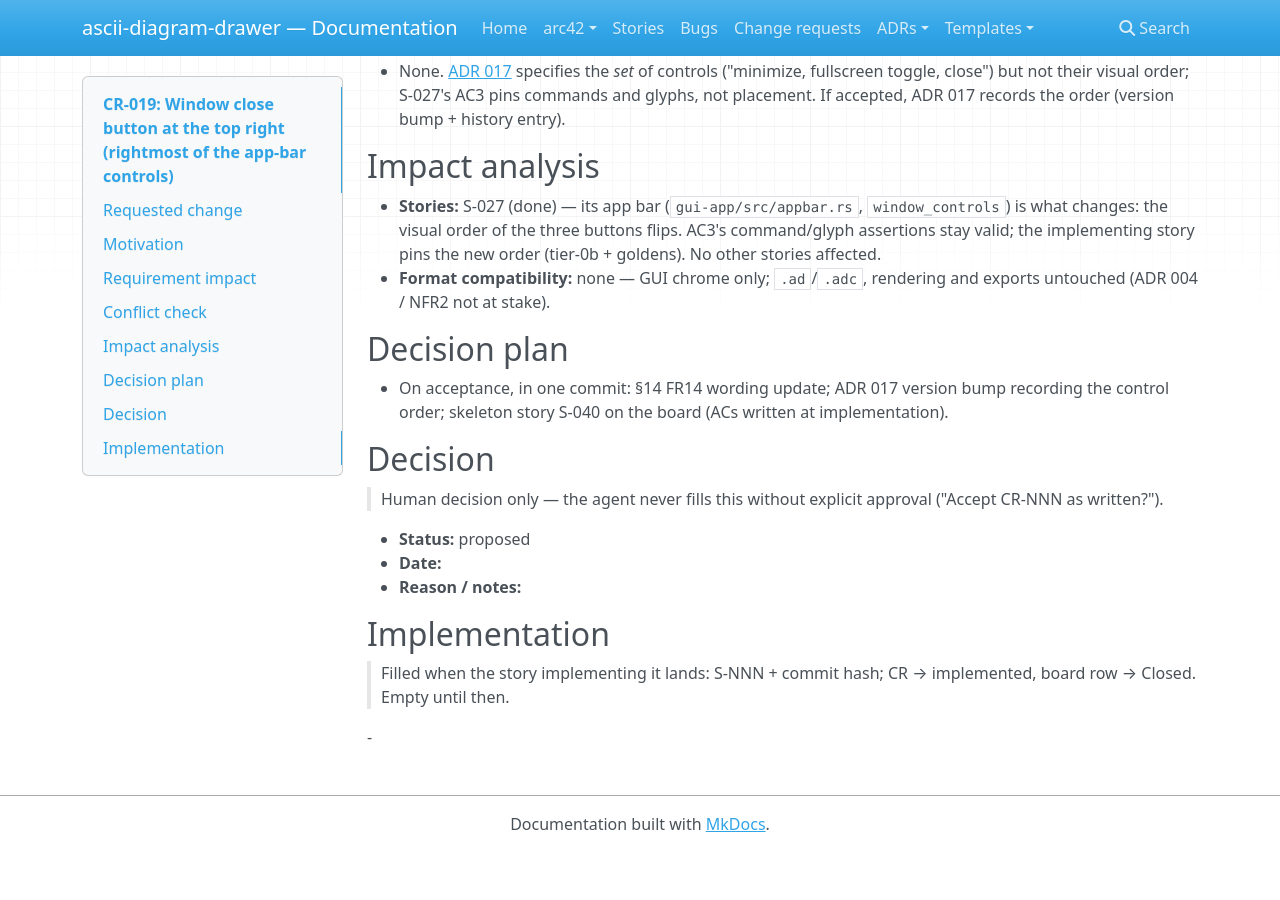
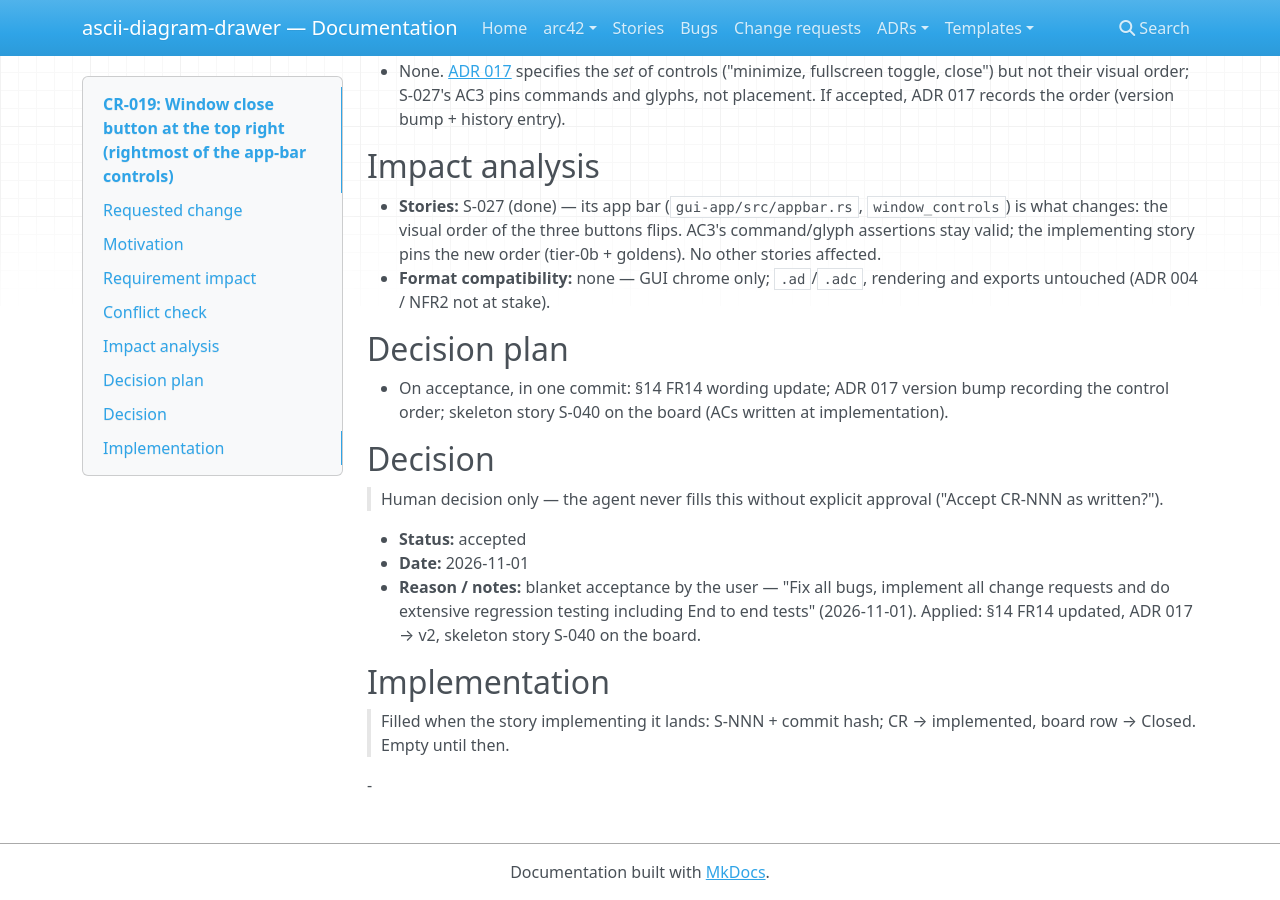
Before and after one commit to Reto411/ascii-diagram-drawer, an MkDocs documentation site: the page built from doc/crs/CR-019-close-button-at-top-right.md, in a window 1280 px wide and 900 px high, scrolled down 817 px. Built offline with MkDocs 1.6.1, drawn with Linux system fonts in a browser that asks for light colours; nearby versions of some CDN libraries; before the commit the page ends 1669 px from its top, so only the background shows below that.

Commit message:
cr(CR-019): accepted — window close button at the top right (§14 FR14, ADR 017 v2, skeleton story S-040)

```diff
--- a/doc/crs/CR-019-close-button-at-top-right.md
+++ b/doc/crs/CR-019-close-button-at-top-right.md
@@ -2,7 +2,7 @@
 title: CR-019 - close-button-at-top-right
 description: the window close button sits at the left end of the app-bar control group; it shall be the rightmost control (top-right corner), per KDE/Windows convention
 scope: gui
-status: proposed
+status: accepted
 priority: low
 updated: 2026-11-01
 ---
@@ -42,9 +42,9 @@ User feedback (2026-11-01): "It is unusual to have it [the close button] at the
 
 > Human decision only — the agent never fills this without explicit approval ("Accept CR-NNN as written?").
 
-- **Status:** proposed
-- **Date:**
-- **Reason / notes:**
+- **Status:** accepted
+- **Date:** 2026-11-01
+- **Reason / notes:** blanket acceptance by the user — "Fix all bugs, implement all change requests and do extensive regression testing including End to end tests" (2026-11-01). Applied: §14 FR14 updated, ADR 017 → v2, skeleton story S-040 on the board.
 
 ## Implementation
 
```
Also changed, not shown: doc/adr/017-material-design-title-bar.md (+4 -3 lines), doc/arc42/14-important-requirements.md (+1 -1 lines), doc/crs/CRS.md (+1 -1 lines), doc/stories/BOARD.md (+1 -0 lines), doc/stories/S-040-window-close-button-top-right.md (added, +34 -0 lines).
